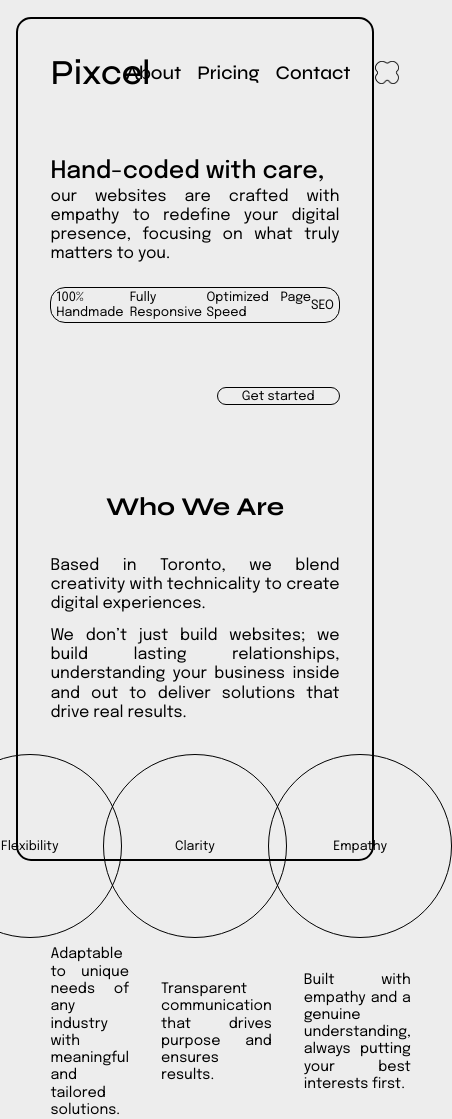
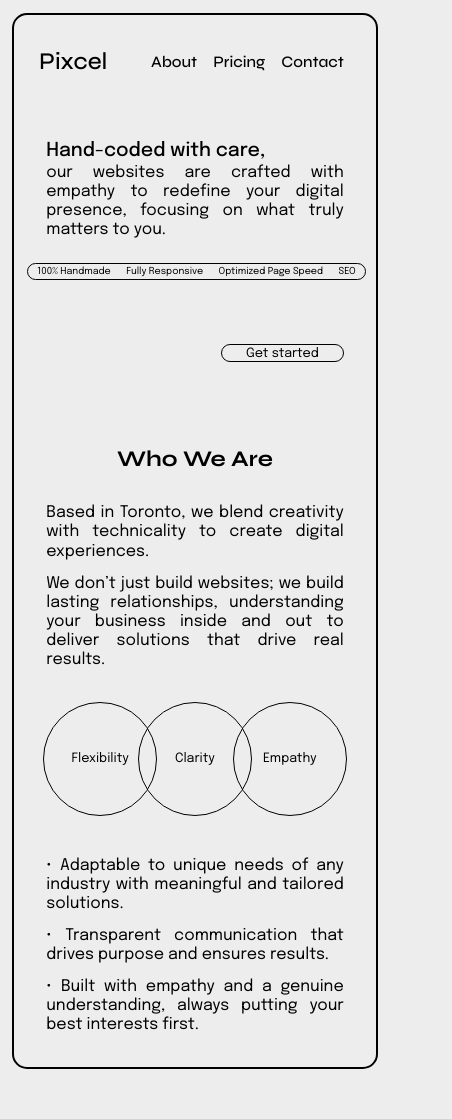
Before and after one commit to cel004/pixcel, a React (Vite) app: page / in a window 390 px wide. Shown: the whole page, 452 px wide, since content can reach past the window. After the commit the page ends 1081 px from the top, so only its background shows below. Built offline with nearby package versions, Linux system fonts and the light colour scheme.

Commit message:
Update layout for mobile compatibility 360px

```diff
--- a/src/components/Pages/About.jsx
+++ b/src/components/Pages/About.jsx
@@ -15,11 +15,11 @@ function About() {
             <p className={styles.circle}>Empathy</p>
       </div>
       <div className={styles.textContainer}>
-        <p>Adaptable to unique needs of any industry with
+        <p>• Adaptable to unique needs of any industry with
             meaningful and tailored solutions.</p>
-        <p>Transparent communication that drives
+        <p>• Transparent communication that drives
             purpose and ensures results.</p>
-        <p>Built with empathy and a genuine understanding,
+        <p>• Built with empathy and a genuine understanding,
             always putting your best interests first.</p>
       </div>
       </>
--- a/src/components/Pages/About.module.css
+++ b/src/components/Pages/About.module.css
@@ -1,6 +1,6 @@
 h2 {
     font-family: "Syne", sans-serif;
-    font-size: 1.6rem;
+    font-size: 1.4rem;
 }
 
 .container {
@@ -17,6 +17,7 @@ h2 {
     justify-content: center;
     align-items: center;
     padding-top: 2rem;
+    padding-bottom: 2rem;
 }
 
 .circlesContainer p {
@@ -31,20 +32,20 @@ h2 {
     border-radius: 50%;
     width: 1rem;
     height: 1rem;
-    padding: 5.2rem;
+    padding: 3rem;
     margin-right: -0.6rem;
     margin-left: -0.6rem;
 }
 
 .textContainer p {
     display: flex;
-    flex-direction: row;
-    font-size: 0.9rem;
+    font-size: 1rem;
 }
 
 .textContainer  {
     padding-top: 0.5rem;
     display: flex;
+    flex-direction: column;
     align-items: center;
-    gap: 2rem;
+    gap: 0.8rem;
 }
--- a/src/components/Pages/Header.jsx
+++ b/src/components/Pages/Header.jsx
@@ -13,11 +13,11 @@ function Header() {
               <a href="#">Pricing</a>
               <a href="#">Contact</a>
             </div>
-            <img src={logo} alt="Pixcel's logo" />
+            {/* <img src={logo} alt="Pixcel's logo" /> */}
           </div>
       </div>
       <div className={styles.textContainer}>
-        <p style={{ fontWeight: '500', fontSize: '1.5rem'}}>Hand-coded with care,</p>
+        <p style={{ fontWeight: '500', fontSize: '1.2rem'}}>Hand-coded with care,</p>
         <p>our websites are crafted with empathy to redefine
           your digital presence, focusing on what truly matters to you.</p>
       </div>
--- a/src/components/Pages/Header.module.css
+++ b/src/components/Pages/Header.module.css
@@ -1,9 +1,10 @@
 .title {
-    font-size: 2.2rem;
+    margin-left: -0.45rem;
+    font-size: 1.5rem;
 }
 
 a {
-    font-size: 1.2rem;
+    font-size: 1rem;
 }
 
 p {
@@ -25,6 +26,7 @@ p {
     flex-direction: row;
     justify-content: space-between;
     align-items: center;
+    gap: 1.3rem;
 }
 
 .navigationBar {
@@ -52,6 +54,10 @@ img {
     padding-bottom: 1.5rem;
 }
 
+.textContainer p {
+    font-size: 1rem;
+}
+
 .detailsContainer {
     display: flex;
     justify-content: space-around;
@@ -59,10 +65,13 @@ img {
     border: 1px solid #000000;
     border-radius: 15px;
     padding: 0.1rem 0.3rem 0.1rem 0.3rem;
+    width: 110%;
+    margin-left: -1.2rem;
+    gap: 0.4rem;
 }
 
 .detailsContainer p {
-    font-size: 0.8rem;
+    font-size: 0.6rem;
 }
 
 .buttonContainer {
--- a/src/index.css
+++ b/src/index.css
@@ -3,6 +3,7 @@
   -ms-overflow-style: none;
   scrollbar-width: none;
   font-family: "Epilogue", sans-serif;
+  max-width: 100vw;
 }
 
 -webkit-scrollbar {
@@ -13,8 +14,8 @@
   box-sizing: border-box;
   border: 2px solid #000000;
   border-radius: 15px;
-  height: 100vh;
-  margin: 2vh 1vh 2vh 1vh;
+  height: auto;
+  margin: 1.5vh 0.5vh 1.5vh 0.5vh;
   padding: 2rem;
 }
 
```
Also changed, not shown: public/hamburger.svg (added).
